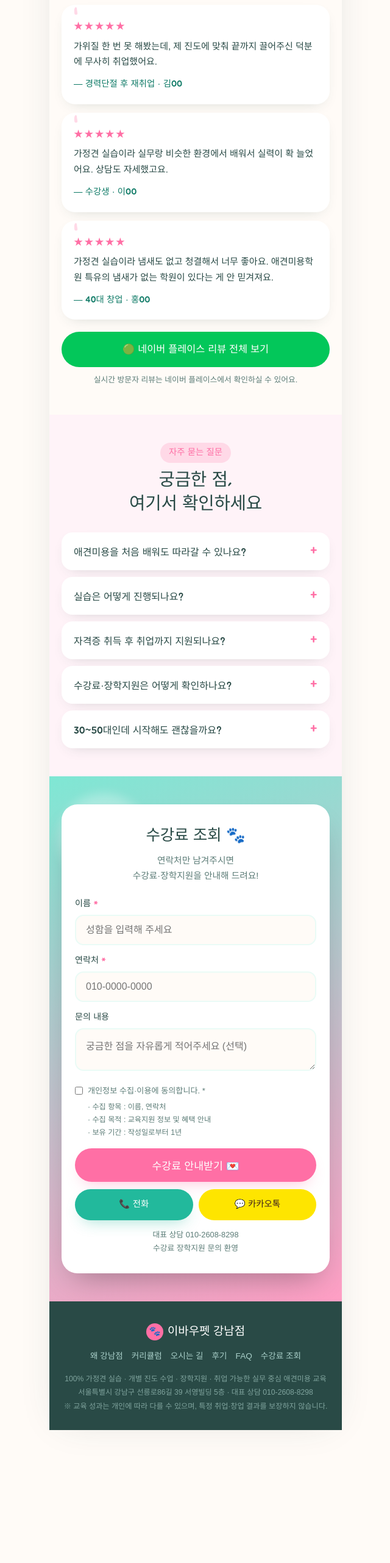
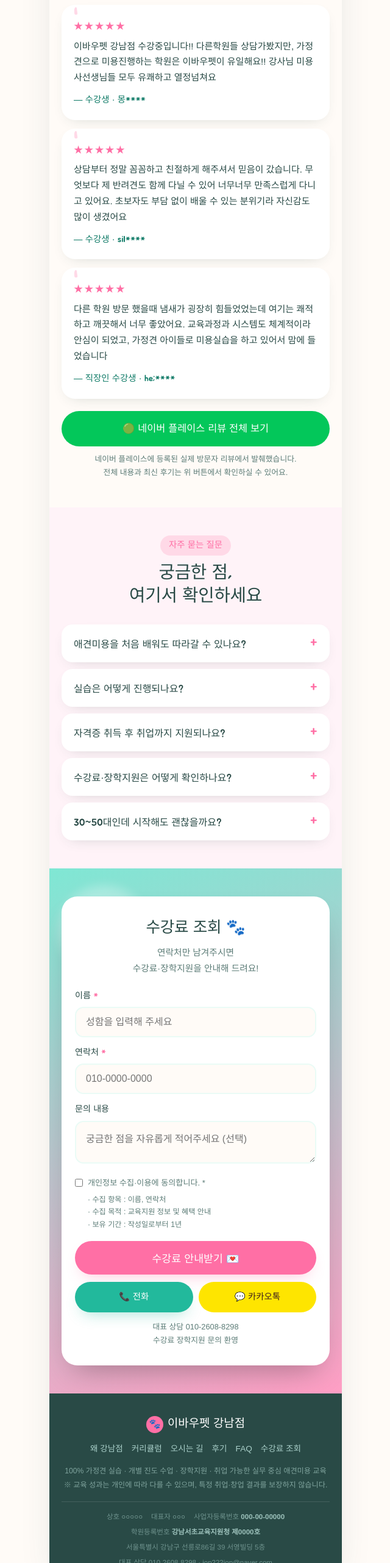
Before and after one commit to toorootoo/evawpet-gangnam.com, a plain HTML site: page index.html in a window 1280 px wide. Shown: the part 4600-7163 px from the top of the page at 61% size, without its empty margins (319-959 px from the left). Before the commit the page ends 7017 px from the top, so only its background shows below. Drawn offline with Linux system fonts and the light colour scheme; a web font is replaced by a local one.

Commit message:
Add files via upload

```diff
--- a/index.html
+++ b/index.html
@@ -51,7 +51,7 @@
     {"@type":"OpeningHoursSpecification","dayOfWeek":"Saturday","opens":"11:00","closes":"18:30"}
   ],
   "sameAs": [
-    "https://map.naver.com/p/search/%EC%9D%B4%EB%B0%94%EC%9A%B0%ED%8E%AB%20%EA%B0%95%EB%82%A8%EC%95%84%EC%B9%B4%EB%8D%B0%EB%AF%B8"
+    "https://map.naver.com/p/entry/place/1892485601"
   ]
 }
 </script>
@@ -296,6 +296,11 @@
 footer .fnav{display:flex;gap:14px;justify-content:center;flex-wrap:wrap;margin-bottom:14px}
 footer .fnav a{color:#a9cfc9;font-size:.85rem}
 footer .fine{font-size:.76rem;color:#7fa39d;line-height:1.85;margin-top:12px}
+footer .biz{margin-top:16px;padding-top:14px;border-top:1px solid rgba(255,255,255,.12);
+  display:flex;flex-wrap:wrap;justify-content:center;gap:3px 14px;
+  font-size:.72rem;color:#6f938e;line-height:1.9}
+footer .biz b{color:#9dc2bc;font-weight:600}
+footer .biz .full{flex-basis:100%}
 
 /* sticky bottom bar (mobile) */
 .bottombar{position:fixed;left:0;right:0;bottom:0;z-index:45;
@@ -423,7 +428,7 @@
       </div>
 
       <div class="loc-actions">
-        <a href="https://map.naver.com/p/search/%EC%9D%B4%EB%B0%94%EC%9A%B0%ED%8E%AB%20%EA%B0%95%EB%82%A8%EC%95%84%EC%B9%B4%EB%8D%B0%EB%AF%B8" target="_blank" rel="noopener" class="btn btn-naver btn-block">🗺️ 네이버 지도로 길찾기</a>
+        <a href="https://map.naver.com/p/entry/place/1892485601" target="_blank" rel="noopener" class="btn btn-naver btn-block">🗺️ 네이버 지도로 길찾기</a>
         <a href="tel:01026088298" onclick="return callNow(event)" class="btn btn-mint btn-block">📞 전화로 위치 문의</a>
       </div>
     </div>
@@ -437,13 +442,13 @@
     <h2>먼저 다녀간 분들의<br>진짜 이야기</h2>
   </div>
   <div class="rev-grid">
-    <div class="rev reveal"><div class="stars">★★★★★</div><p class="txt">가위질 한 번 못 해봤는데, 제 진도에 맞춰 끝까지 끌어주신 덕분에 무사히 취업했어요.</p><div class="who">— 경력단절 후 재취업 · 김OO</div></div>
-    <div class="rev reveal"><div class="stars">★★★★★</div><p class="txt">가정견 실습이라 실무랑 비슷한 환경에서 배워서 실력이 확 늘었어요. 상담도 자세했고요.</p><div class="who">— 수강생 · 이OO</div></div>
-    <div class="rev reveal"><div class="stars">★★★★★</div><p class="txt">가정견 실습이라 냄새도 없고 청결해서 너무 좋아요. 애견미용학원 특유의 냄새가 없는 학원이 있다는 게 안 믿겨져요.</p><div class="who">— 40대 창업 · 홍OO</div></div>
+    <div class="rev reveal"><div class="stars">★★★★★</div><p class="txt">이바우펫 강남점 수강중입니다!! 다른학원들 상담가봤지만, 가정견으로 미용진행하는 학원은 이바우펫이 유일해요!! 강사님 미용사선생님들 모두 유쾌하고 열정넘쳐요</p><div class="who">— 수강생 · 몽****</div></div>
+    <div class="rev reveal"><div class="stars">★★★★★</div><p class="txt">상담부터 정말 꼼꼼하고 친절하게 해주셔서 믿음이 갔습니다. 무엇보다 제 반려견도 함께 다닐 수 있어 너무너무 만족스럽게 다니고 있어요. 초보자도 부담 없이 배울 수 있는 분위기라 자신감도 많이 생겼어요</p><div class="who">— 수강생 · sil****</div></div>
+    <div class="rev reveal"><div class="stars">★★★★★</div><p class="txt">다른 학원 방문 했을때 냄새가 굉장히 힘들었었는데 여기는 쾌적하고 깨끗해서 너무 좋았어요. 교육과정과 시스템도 체계적이라 안심이 되었고, 가정견 아이들로 미용실습을 하고 있어서 맘에 들었습니다</p><div class="who">— 직장인 수강생 · he;****</div></div>
   </div>
   <div class="rev-cta reveal">
-    <a href="https://map.naver.com/p/search/%EC%9D%B4%EB%B0%94%EC%9A%B0%ED%8E%AB%20%EA%B0%95%EB%82%A8%EC%95%84%EC%B9%B4%EB%8D%B0%EB%AF%B8" target="_blank" rel="noopener" class="btn btn-naver btn-block">🟢 네이버 플레이스 리뷰 전체 보기</a>
-    <p class="rev-note">실시간 방문자 리뷰는 네이버 플레이스에서 확인하실 수 있어요.</p>
+    <a href="https://map.naver.com/p/entry/place/1892485601" target="_blank" rel="noopener" class="btn btn-naver btn-block">🟢 네이버 플레이스 리뷰 전체 보기</a>
+    <p class="rev-note">네이버 플레이스에 등록된 실제 방문자 리뷰에서 발췌했습니다.<br>전체 내용과 최신 후기는 위 버튼에서 확인하실 수 있어요.</p>
   </div>
 </div></section>
 
@@ -522,9 +527,20 @@
   </div>
   <p class="fine">
     100% 가정견 실습 · 개별 진도 수업 · 장학지원 · 취업 가능한 실무 중심 애견미용 교육<br>
-    서울특별시 강남구 선릉로86길 39 서영빌딩 5층 · 대표 상담 010-2608-8298<br>
     ※ 교육 성과는 개인에 따라 다를 수 있으며, 특정 취업·창업 결과를 보장하지 않습니다.
   </p>
+
+  <!-- TODO: 아래 ○ 표시된 값을 강남점 실제 등록 정보로 교체하세요.
+       학원법상 학원 광고에는 학원 등록번호 표기가 필요합니다.
+       사업자등록번호·학원등록번호는 사업자등록증과 학원설립운영등록증에서 확인하실 수 있습니다. -->
+  <div class="biz">
+    <span>상호 <b>○○○○○</b></span>
+    <span>대표자 <b>○○○</b></span>
+    <span>사업자등록번호 <b>000-00-00000</b></span>
+    <span>학원등록번호 <b>강남서초교육지원청 제0000호</b></span>
+    <span class="full">서울특별시 강남구 선릉로86길 39 서영빌딩 5층</span>
+    <span class="full">대표 상담 010-2608-8298 · iop222iop@naver.com</span>
+  </div>
 </footer>
 
 <!-- sticky bottom bar -->
```
